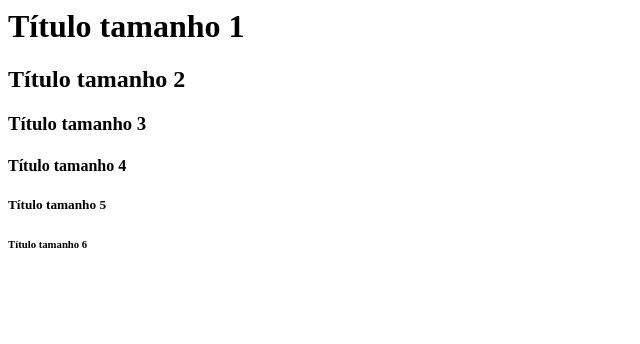
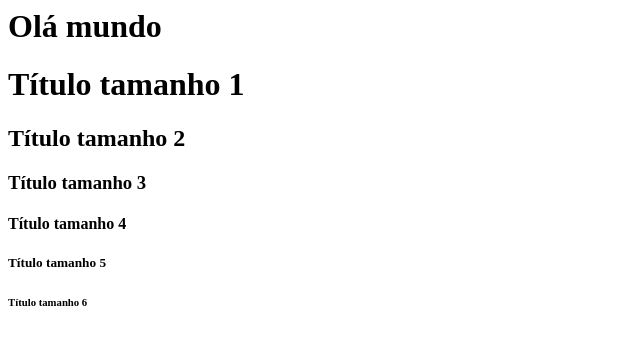
Before and after one commit to rlonghiDev/myhtml, a plain HTML site: page index.html in a window 1280 px wide. Shown: the whole page, without its empty margins (0-640 px from the left). Drawn offline with Linux system fonts and the light colour scheme.

Commit message:
mais tags html e introdução css
Alteração de cor do texto e fundo

```diff
--- a/index.html
+++ b/index.html
@@ -1,5 +1,6 @@
 <HTML>
-  <BODY>
+  <BODY style={background-color: "yellow">
+    <h1 style={color:"red">Olá mundo</h1>
     <P Align=left>
       <H1>Título tamanho 1</H1>
       <H2>Título tamanho 2</H2>
```
